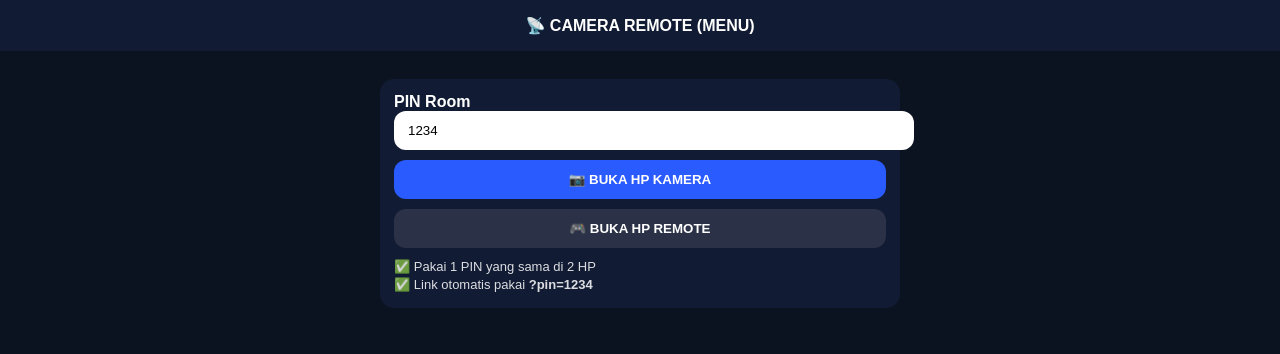
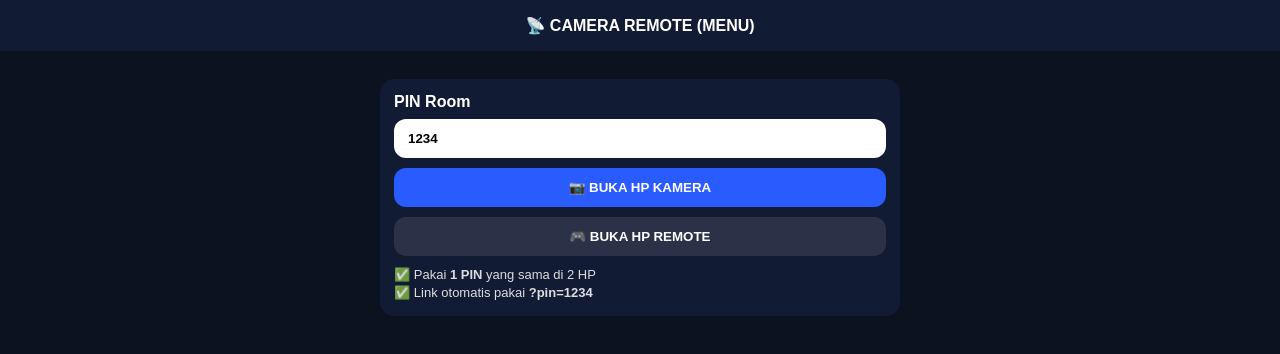
Before and after one commit to dataproyek27-a11y/camera-remot, a plain HTML site: page index.html in a window 1280 px wide. Drawn offline with Linux system fonts and the light colour scheme.

Commit message:
Update index.html

```diff
--- a/index.html
+++ b/index.html
@@ -2,29 +2,79 @@
 <html lang="id">
 <head>
   <meta charset="UTF-8" />
-  <meta name="viewport" content="width=device-width, initial-scale=1.0"/>
+  <meta name="viewport" content="width=device-width, initial-scale=1.0" />
   <title>Camera Remote - Menu</title>
+
   <style>
-    body{margin:0;font-family:Arial;background:#0b1220;color:#fff}
-    header{padding:16px;background:#111b33;font-weight:700;text-align:center}
-    .wrap{padding:16px;max-width:520px;margin:auto}
-    .card{background:#111b33;border-radius:14px;padding:14px;margin-top:12px}
-    input{width:100%;padding:12px 14px;border-radius:12px;border:0}
-    button{width:100%;padding:12px 14px;border-radius:12px;border:0;margin-top:10px;background:#2a5bff;color:#fff;font-weight:700}
-    .secondary{background:#2b3248}
-    .note{opacity:.85;font-size:13px;line-height:1.4;margin-top:10px}
+    body{
+      margin:0;
+      font-family:Arial, sans-serif;
+      background:#0b1220;
+      color:#fff
+    }
+    header{
+      padding:16px;
+      background:#111b33;
+      font-weight:700;
+      text-align:center
+    }
+    .wrap{
+      padding:16px;
+      max-width:520px;
+      margin:auto
+    }
+    .card{
+      background:#111b33;
+      border-radius:14px;
+      padding:14px;
+      margin-top:12px
+    }
+    input{
+      width:100%;
+      padding:12px 14px;
+      border-radius:12px;
+      border:0;
+      margin-top:8px;
+      box-sizing:border-box;
+      font-weight:700
+    }
+    button{
+      width:100%;
+      padding:12px 14px;
+      border-radius:12px;
+      border:0;
+      margin-top:10px;
+      background:#2a5bff;
+      color:#fff;
+      font-weight:700;
+      cursor:pointer
+    }
+    button.secondary{
+      background:#2b3248
+    }
+    .note{
+      opacity:.85;
+      font-size:13px;
+      line-height:1.4;
+      margin-top:10px
+    }
+    .ok{ color:#7CFF9C; }
   </style>
 </head>
+
 <body>
   <header>📡 CAMERA REMOTE (MENU)</header>
+
   <div class="wrap">
     <div class="card">
       <b>PIN Room</b>
       <input id="pin" placeholder="contoh: 1234" value="1234" />
+
       <button id="goCam">📷 BUKA HP KAMERA</button>
       <button id="goRemote" class="secondary">🎮 BUKA HP REMOTE</button>
+
       <div class="note">
-      ✅ Pakai 1 PIN yang sama di 2 HP <br/>
+        ✅ Pakai <b>1 PIN</b> yang sama di 2 HP <br/>
         ✅ Link otomatis pakai <b>?pin=1234</b>
       </div>
     </div>
@@ -42,17 +92,19 @@
     document.getElementById("goCam").onclick = () => {
       const pin = getPin();
       if(!pin) return alert("Isi PIN dulu");
+      // ✅ FIX: jangan pakai ../
       location.href = "kamera.html?pin=" + encodeURIComponent(pin);
     };
 
     document.getElementById("goRemote").onclick = () => {
       const pin = getPin();
       if(!pin) return alert("Isi PIN dulu");
-    location.href = "./remote.html?pin=" + encodeURIComponent(pin);
+      // ✅ FIX: jangan pakai ../
+      location.href = "remote.html?pin=" + encodeURIComponent(pin);
+    };
 
-  // auto isi pin dari link
+    // auto isi PIN dari link
     getPin();
   </script>
 </body>
-
 </html>
```
Lines whose indentation alone changed are shown as unchanged.
